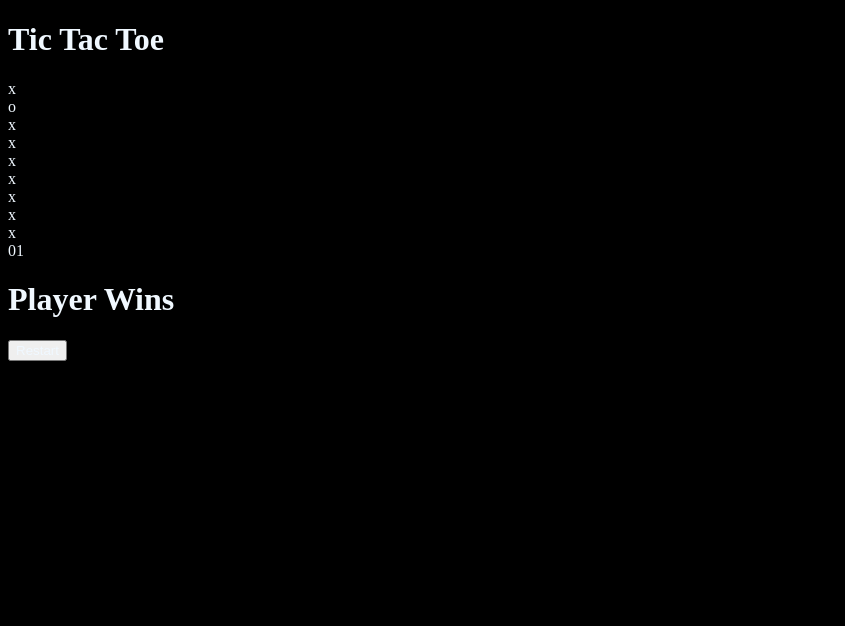
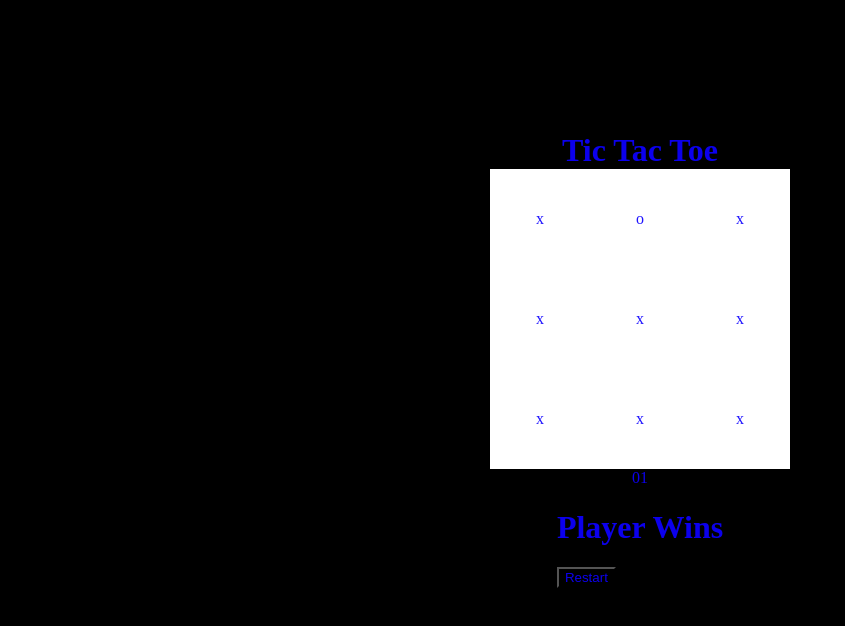
Before and after one commit to pac-dan/x-o, a plain HTML site: page index.html in a window 1280 px wide. Shown: the whole page, without its empty margins (0-845 px from the left). Drawn offline with Linux system fonts and the light colour scheme.

Commit message:
add style to board and message box

```diff
--- a/assets/css/style.css
+++ b/assets/css/style.css
@@ -1,8 +1,38 @@
-* {
-   color: aliceblue;
+*, *::after, *::before {
+    box-sizing: border-box;
+    color: rgba(13, 0, 255, 0.924);
+    background-color: #000;
+    }
 
-}
+    body {
+    margin: 0;
+    display: flex;
+    justify-content: center;
+    align-items: center;
+    flex-direction: column;
+    height: 90vh;
+    }
 
-body {
-    background-color: black;
-}
+    #header {
+        position: relative;
+        margin: 0;
+    }
+
+    .board {
+    display: flex;
+    flex-wrap: wrap;
+    justify-content: center;
+    align-items: center;
+    height: 300px;
+    width: 300px;
+    }
+
+    .cell {
+    background-color: #fff;
+    width: 100px;
+    height: 100px;
+    display: flex;
+    flex-wrap: wrap;
+    justify-content: center;
+    align-items: center;
+    }
--- a/index.html
+++ b/index.html
@@ -7,8 +7,8 @@
     <title>Tic Tac Toe</title>
 </head>
 <body>
-    <h1>Tic Tac Toe</h1>
-    <div id="game-area">
+    <h1 id="header">Tic Tac Toe</h1>
+    <div id="game-area" class="board">
         <div data-index="1" class="cell">x</div>
         <div data-index="2" class="cell">o</div>
         <div data-index="3" class="cell">x</div>
```
